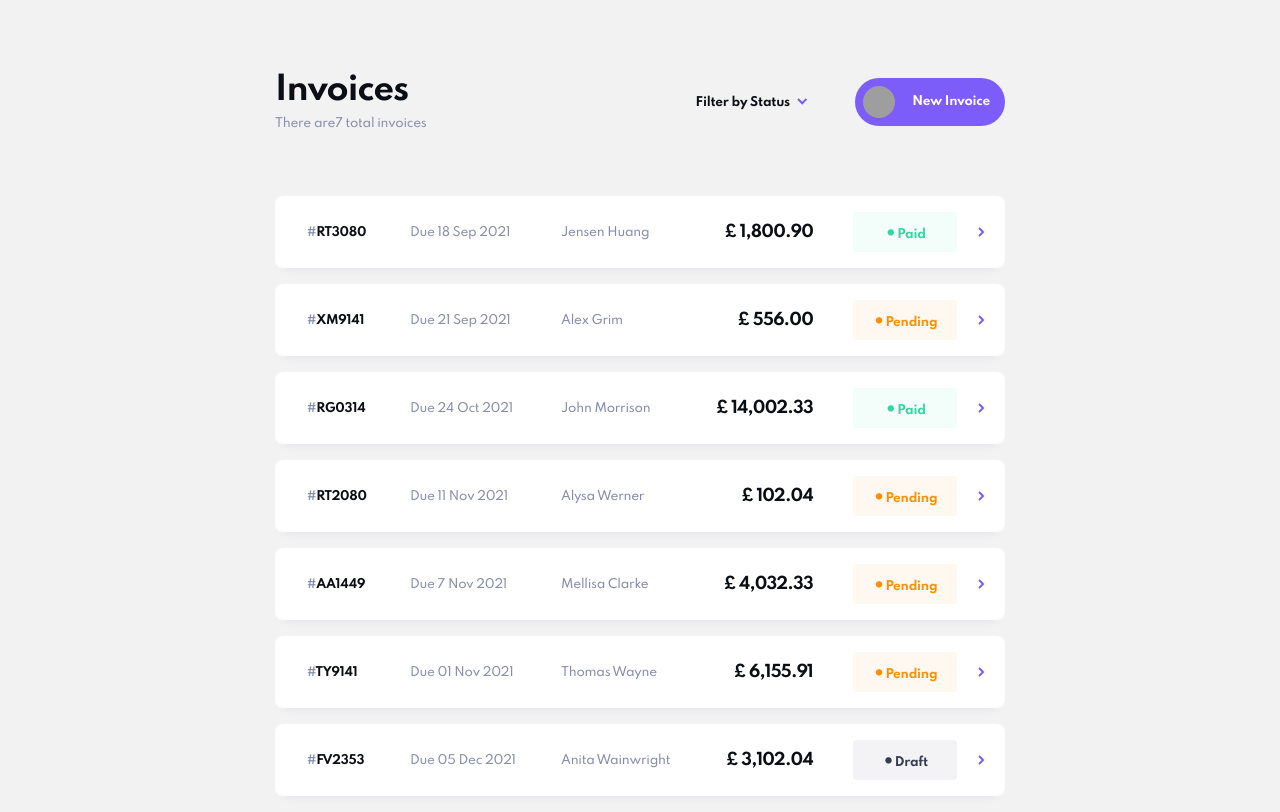
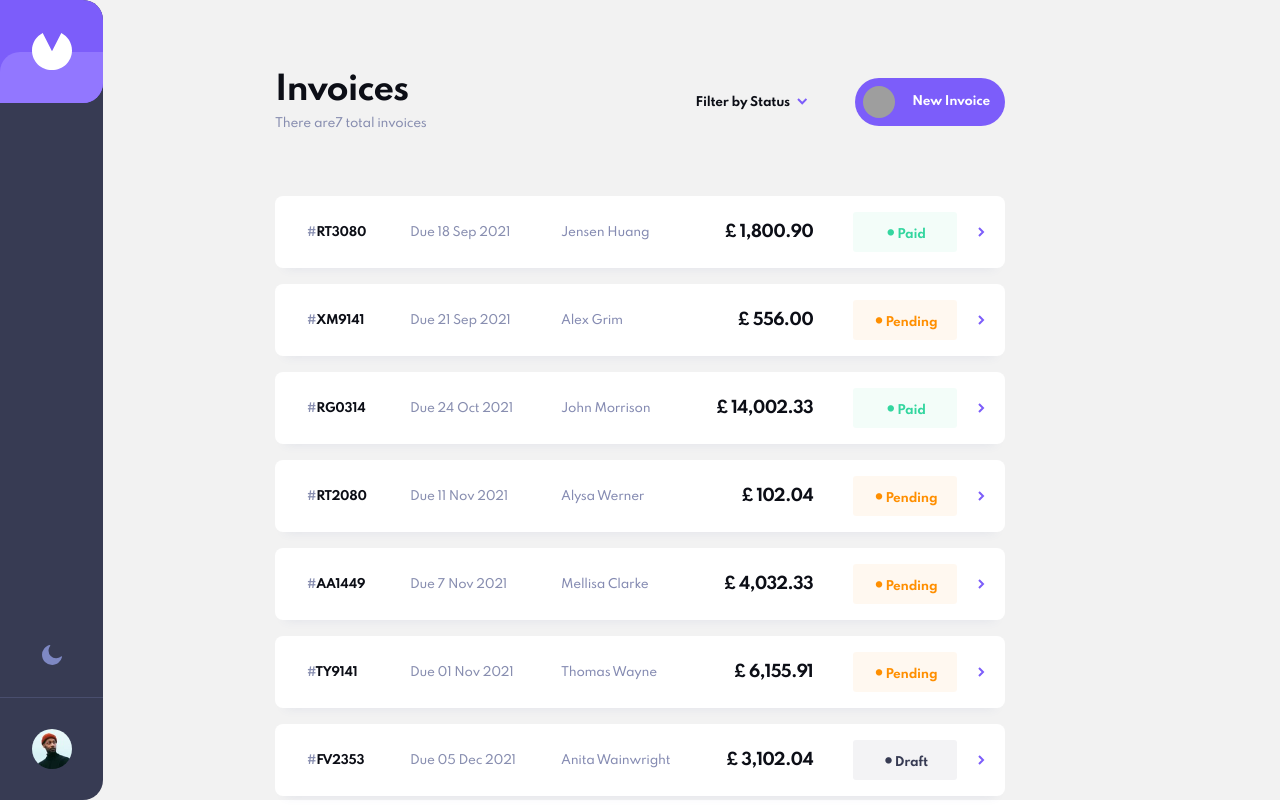
Before and after one commit to kvnloughead/invoice-app, a React (Create React App) app: page / in a window 1280 px wide. Built offline with nearby package versions, Linux system fonts and the light colour scheme; grey boxes are pictures that could not be loaded.

Commit message:
feat: add markup and styles for sidebar

```diff
--- a/package.json
+++ b/package.json
@@ -22,7 +22,7 @@
     "web-vitals": "^1.0.1"
   },
   "scripts": {
-    "start": "react-scripts start",
+    "start": "PORT=8000 react-scripts start",
     "build": "react-scripts build",
     "test": "react-scripts test",
     "eject": "react-scripts eject"
--- a/src/components/app/App.css
+++ b/src/components/app/App.css
@@ -1,8 +1,8 @@
 .App {
   background: #f2f2f2;
   font-family: 'Spartan', Arial, Helvetica, sans-serif;
-  padding-top: 72px;
   display: flex;
   flex-direction: column;
   align-items: center;
+  height: 100vh;
 }
--- a/src/components/app/App.jsx
+++ b/src/components/app/App.jsx
@@ -1,16 +1,23 @@
 // eslint-disable-next-line no-use-before-define
-import React from 'react';
+import React, { useState } from 'react';
 import './App.css';
 
+import Sidebar from '../sidebar/Sidebar';
 import Table from '../table/Table';
 import TableHeader from '../tableheader/TableHeader';
 
+import AppContext from '../../contexts/AppContext';
+
 function App() {
+  const [isDark, setIsDark] = useState(false);
   return (
-    <div className="App">
-      <TableHeader />
-      <Table />
-    </div>
+    <AppContext.Provider value={{ isDark: [isDark, setIsDark] }}>
+      <div className="App">
+        <Sidebar />
+        <TableHeader />
+        <Table />
+      </div>
+    </AppContext.Provider>
   );
 }
 
--- /dev/null
+++ b/src/components/sidebar/Sidebar.jsx
@@ -0,0 +1,26 @@
+// eslint-disable-next-line no-use-before-define
+import React from 'react';
+import styled from 'styled-components';
+
+import avatar from '../../images/image-avatar.jpg';
+import AppContext from '../../contexts/AppContext';
+import {
+  SidebarContainer, Logo, ModeIconStyles, Avatar, FlexRow,
+} from './style';
+
+const ModeIcon = styled.button`${ModeIconStyles}`;
+
+const Sidebar = () => {
+  const { isDark } = React.useContext(AppContext);
+  return (
+    <SidebarContainer>
+      <Logo />
+      <FlexRow>
+        <ModeIcon isDark={isDark.value} />
+        <Avatar src={avatar} alt="Current user's avatar" />
+      </FlexRow>
+    </SidebarContainer>
+  );
+};
+
+export default Sidebar;
--- /dev/null
+++ b/src/components/sidebar/style.js
@@ -0,0 +1,77 @@
+import styled, { css } from 'styled-components';
+
+import logo from '../../images/logo.svg';
+import moon from '../../images/icon-moon.svg';
+import sun from '../../images/icon-sun.svg';
+
+import { bgStandard, flexCenter } from '../../utils/utility-styles';
+
+export const SidebarContainer = styled.aside`
+  position: fixed;
+  left: 0;
+  height: 100vh;
+  width: 103px;
+  background: #373B53;
+  border-top-right-radius: 20px;
+  border-bottom-right-radius: 20px;
+  ${flexCenter('column')}
+  justify-content: space-between;
+`;
+
+export const Logo = styled.div`
+  position: relative;
+  display: flex;
+  align-items: center;
+  justify-content: center;
+  border-top-right-radius: 20px;
+  border-bottom-right-radius: 20px;
+  background: #7C5DFA;
+  height: 103px;
+  width: 103px;
+
+  &:before {
+    content: '';
+    display: inline-block;
+    position: absolute;
+    bottom: 0;
+    left: 0;
+    height: 50%;
+    width: 100%;
+    background: #9277FF;
+    border-top-left-radius: 20px;
+    border-bottom-right-radius: 20px;
+  }
+
+  &:after {
+    content: '';
+    width: 40px;
+    height: 40px;
+    display: inline-block;
+    z-index: 2;
+    ${bgStandard(logo)}
+  }
+`;
+
+export const FlexRow = styled.div`
+  ${flexCenter('column')}
+  width: 100%;
+`;
+
+export const ModeIconStyles = css`
+  width: 20px;
+  height: 20px;
+  background: transparent;
+  border: none;
+  justify-self: flex-end;
+  ${bgStandard(((props) => (props.isDark ? sun : moon)))}
+  background-size: 20px 20px;
+  padding: 42px 51.5px;
+  border-bottom: solid 1px #494E6E;
+`;
+
+export const Avatar = styled.img`
+  height: 40px;
+  width: 40px;
+  border-radius: 50%;
+  padding: 31px 0;
+`;
--- a/src/components/tableheader/style.js
+++ b/src/components/tableheader/style.js
@@ -5,6 +5,7 @@ export const Container = styled.div`
   align-items: center;
   justify-content: space-between;
   width: 730px;
+  padding-top: 72px;
 `;
 
 export const Title = styled.h1`
--- /dev/null
+++ b/src/contexts/AppContext.js
@@ -0,0 +1,5 @@
+import React from 'react';
+
+const AppContext = React.createContext();
+
+export default AppContext;
--- /dev/null
+++ b/src/utils/utility-styles.js
@@ -0,0 +1,16 @@
+import { css } from 'styled-components';
+
+// eslint-disable-next-line import/prefer-default-export
+export const bgStandard = (image) => css`
+  background-image: url('${image}');
+  background-position: center;
+  background-repeat: no-repeat;
+  background-size: 100%;
+`;
+
+export const flexCenter = (orientation) => css`
+    display: flex;
+    align-items: center;
+    justify-content: center;
+    flex-direction: ${orientation};
+`;
```
